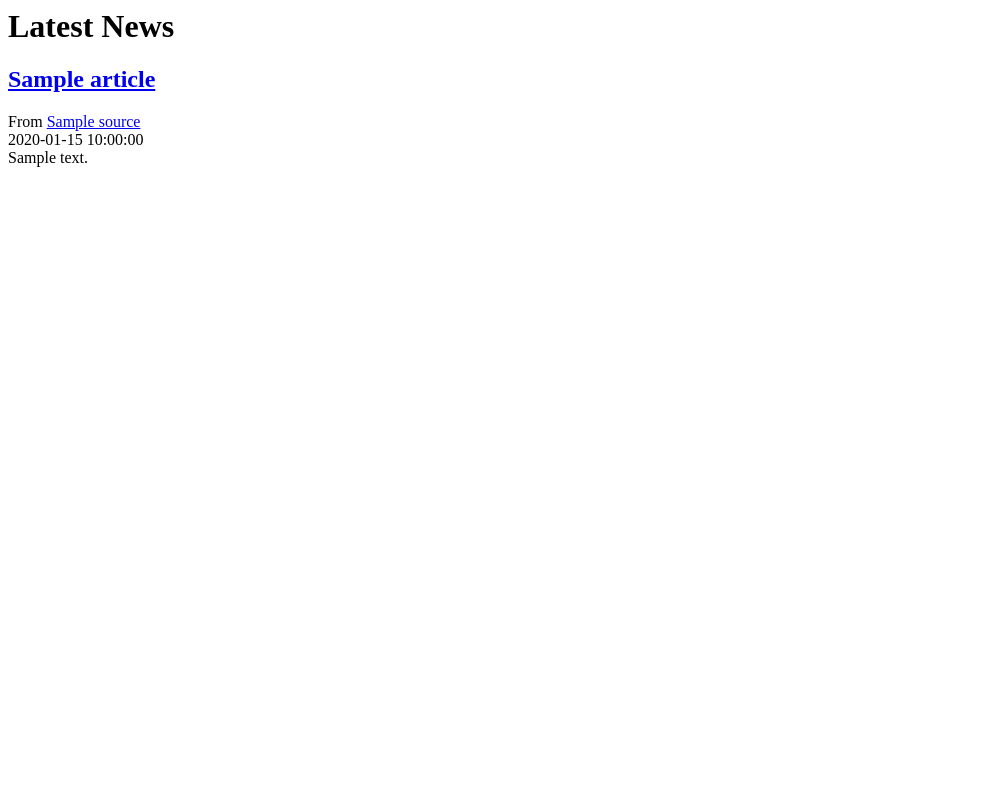
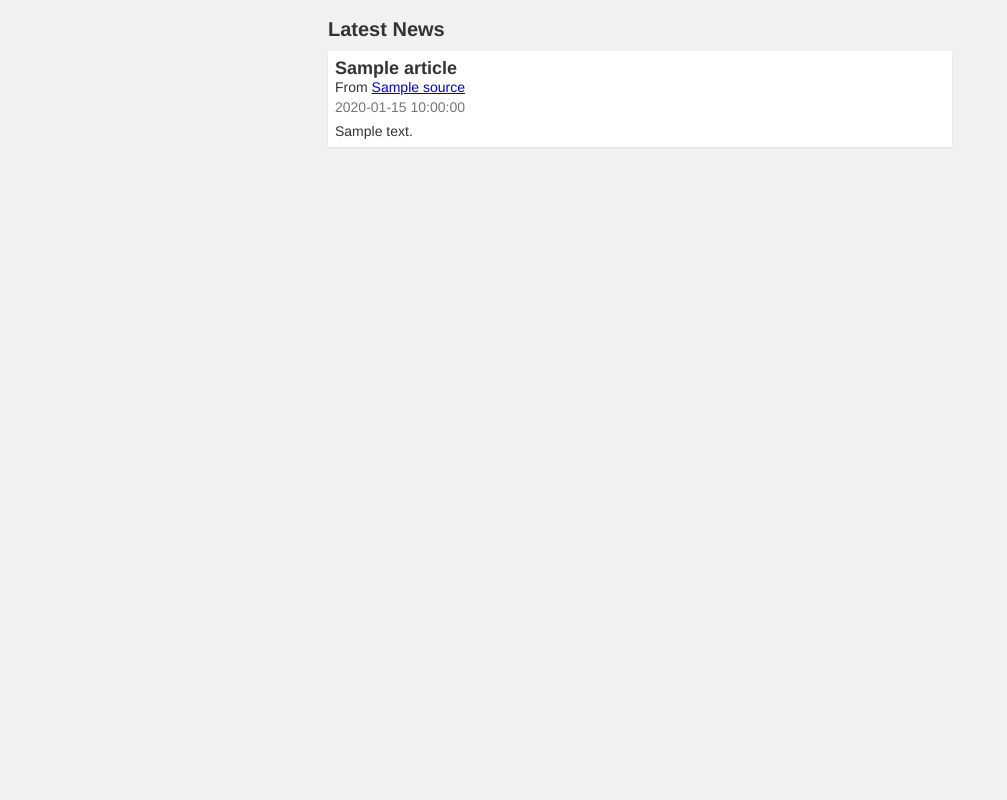
Before and after one commit to Augilar/Balbum, a Flask app: page / in a window 1280 px wide. Shown: the whole page, without its empty margins (0-1007 px from the left). Run offline with Flask 2, Linux system fonts and the light colour scheme; tables that the repository leaves empty hold one stand-in row (values such as "Sample post").

Commit message:
Added css

```diff
--- /dev/null
+++ b/static/css/index.css
@@ -0,0 +1,53 @@
+* {
+    margin: 0;
+    padding: 0;
+}
+
+body {
+    color: #333;
+    background: #f1f1f1;
+    font-family: Helvetica, Arial, sans-serif;
+}
+
+main {
+    box-sizing: border-box;
+    padding: 0.5em;
+    margin: 0 auto;
+    width: 100%;
+    max-width: 640px;
+}
+
+main > h1 {
+    font-size: 20px;
+    margin: 0.5em 0;
+}
+
+article {
+    font-size: 14px;
+    padding: 0.5em;
+    background: #fff;
+    box-shadow: 0 1px 2px rgba(0, 0, 0, 0.1);
+}
+
+article + article {
+    margin-top: 0.5em;
+}
+
+article > h1 {
+    font-size: 18px;
+}
+
+article > h1 > a {
+    color: inherit;
+    text-decoration: none;
+}
+
+article > .added {
+    margin-top: 0.25em;
+    color: #777;
+}
+
+article > .body {
+    margin-top: 0.5em;
+    line-height: 1.3em;
+}
--- a/templates/index.html
+++ b/templates/index.html
@@ -1,6 +1,7 @@
 <html>
     <head>
         <title>Latest News</title>
+        <link rel="stylesheet" type="text/css" href="/static/css/index.css">
     </head>
     <body>
         <main>
```
